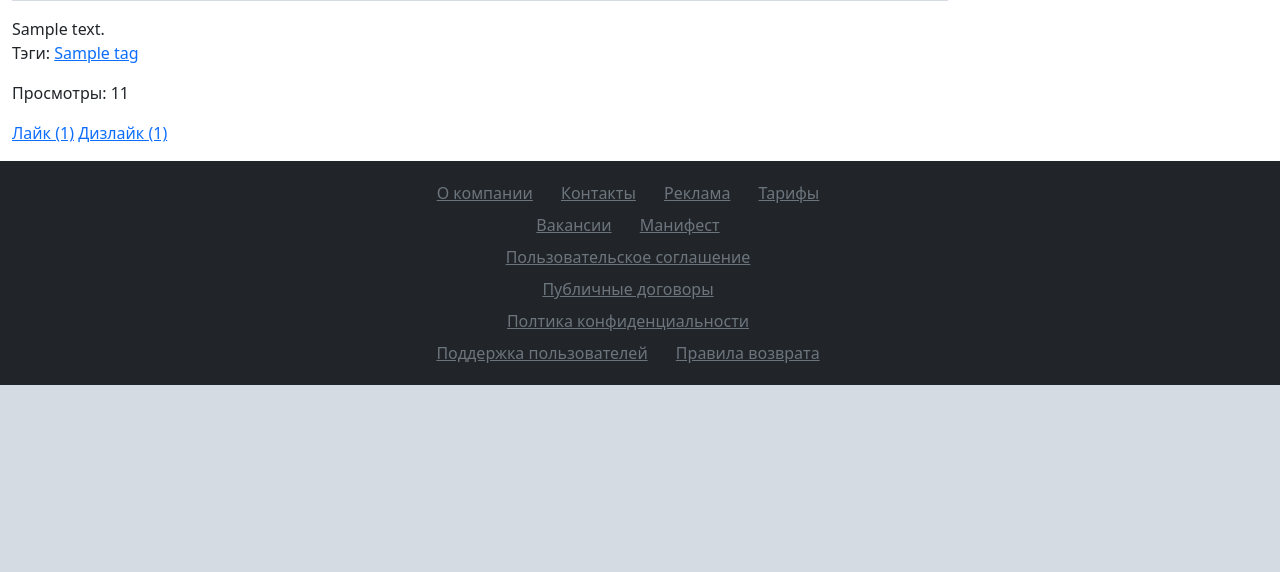
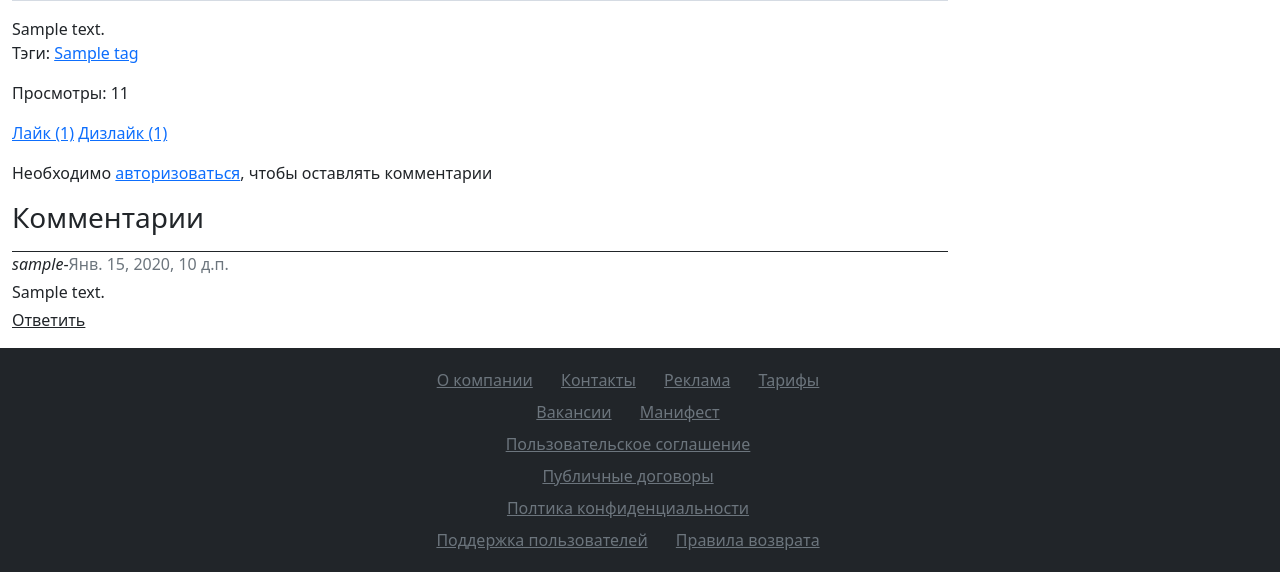
Before and after one commit to TAnd-dev/django_blog, a Django app: a page that uses templates/inc/_header.html in a window 1280 px wide. Shown: the part 869-1441 px from the top of the page. Before the commit the page ends 1254 px from the top, so only its background shows below. Run offline with Django 3.2, Linux system fonts and the light colour scheme; tables that the repository leaves empty hold one stand-in row (values such as "Sample post"); grey boxes marked "Sample" are stand-in pictures; parts of the project's set-up code (start-up, migrations or seed data) failed here and were passed over; some libraries are stand-ins or nearby versions.

Commit message:
added comments

```diff
--- a/blog/admin.py
+++ b/blog/admin.py
@@ -1,6 +1,6 @@
 from django.contrib import admin
 
-from blog.models import Post, Category, Tag
+from blog.models import Post, Category, Tag, Comments
 from ckeditor_uploader.widgets import CKEditorUploadingWidget
 from django import forms
 
@@ -32,3 +32,4 @@ admin.site.register(Post, PostAdmin)
 admin.site.register(Category, CategoryAdmin)
 admin.site.register(Tag, TagAdmin)
 # admin.site.register(UserPostRelation)
+admin.site.register(Comments)
--- /dev/null
+++ b/blog/forms.py
@@ -0,0 +1,14 @@
+from django import forms
+
+from blog.models import Comments
+
+
+class CommentForm(forms.ModelForm):
+    class Meta:
+        model = Comments
+        fields = ('text',)
+        widgets = {
+            'text': forms.Textarea(
+                attrs={'class': 'form-control', 'placeholder': 'Напишите комментарий', 'id': 'floatingTextarea2',
+                       'style': 'height: 100px'}),
+        }
--- a/blog/models.py
+++ b/blog/models.py
@@ -111,6 +111,41 @@ class Tag(models.Model):
         ordering = ['tag_name']
 
 
+class Comments(models.Model):
+    post = models.ForeignKey(
+        Post,
+        on_delete=models.CASCADE,
+        verbose_name='Пост',
+        related_name='post_comments'
+    )
+    text = models.TextField(
+        verbose_name='Текст комментария'
+    )
+    author = models.ForeignKey(
+        'auth.User',
+        on_delete=models.CASCADE,
+        verbose_name='author',
+        related_name='user_comments'
+    )
+    parent = models.ForeignKey(
+        'self',
+        on_delete=models.CASCADE,
+        blank=True,
+        null=True,
+        related_name='replies'
+    )
+    created_date = models.DateTimeField(
+        verbose_name='Дата создания',
+        auto_now_add=True
+    )
+
+    class Meta:
+        ordering = ['created_date']
+
+    def __str__(self):
+        return f'{self.author}: {self.text}'
+
+
 # class UserPostRelation(models.Model):
 #
 #     RATE_CHOICES = (
--- a/blog/templates/blog/base_blog.html
+++ b/blog/templates/blog/base_blog.html
@@ -1,9 +1,10 @@
 {% extends 'base.html' %}
+
+{% block content %}{% endblock %}
 
 {% block sidebar %}
 {% include 'inc/_sidebar.html' %}
 {% endblock %}
-{% block content %}{% endblock %}
 
 {% block footer %}
 {% include 'inc/_footer.html' %}
--- a/blog/templates/blog/post_detail.html
+++ b/blog/templates/blog/post_detail.html
@@ -22,5 +22,48 @@
         <a href="#">Лайк ({{ post.likes }})</a>
         <a href="#">Дизлайк ({{ post.dislikes }})</a>
     </div>
+    <div>
+        {% if request.user.is_authenticated %}
+        <h3 class="my-3">Написать комментарий</h3>
+        <form method="post">
+            {% csrf_token %}
+            {{ form.text }}
+            <button type="submit" class="btn btn-primary mt-2">Отправить</button>
+        </form>
+        {% else %}
+        <p class="my-3">Необходимо <a href="{% url 'login' %}">авторизоваться</a>, чтобы оставлять комментарии</p>
+        {% endif %}
+        <h3 class="my-3">Комментарии</h3>
+        {% for comment in comments %}
+        {% if not comment.parent %}
+        <div class="border-top border-dark">
+            <p class="mb-1"><span class="fst-italic">{{ comment.author }}</span>-<span
+                    class="text-muted">{{ comment.created_date }}</span></p>
+            <p class="mb-1">{{ comment.text }}</p>
+            <a class="link-dark" data-bs-toggle="collapse" href="#comment_{{ comment.pk }}" role="button"
+               aria-expanded="false" aria-controls="collapseExample">
+                Ответить
+            </a>
+            <div class="collapse ms-2" id="comment_{{ comment.pk }}">
+                <form method="post">
+                    {% csrf_token %}
+                    {{ form.text }}
+                    <button type="submit" class="btn btn-primary mt-2" name="parent_id" value="{{ comment.id }}">
+                        Ответить
+                    </button>
+                </form>
+            </div>
+            {% for reply in comment.replies.all %}
+            <div class="ms-3 border-top">
+                <p class="mb-1"><span class="fst-italic">{{ reply.author }}</span>-<span
+                        class="text-muted">{{ reply.created_date }}</span></p>
+                <p class="mb-1">{{ reply.text }}</p>
+            </div>
+            {% endfor %}
+        </div>
+        {% endif %}
+        {% endfor %}
+
+    </div>
 </div>
 {% endblock %}
--- a/blog/templates/blog/sidebar_tpl.html
+++ b/blog/templates/blog/sidebar_tpl.html
@@ -33,7 +33,7 @@
     </div>
 </div>
 {% endfor %}
-<div>
+<div class="col">
     {% for tag in tags %}
     <a href="{{ tag.get_absolute_url }}" class="btn btn-dark mb-1" type="button" id="dropdownMenuButton1"
        aria-expanded="false">
--- a/blog/views.py
+++ b/blog/views.py
@@ -1,8 +1,10 @@
 from django.db.models import F
-from django.shortcuts import render
+from django.urls import reverse
 from django.views.generic import ListView, DetailView
+from django.views.generic.edit import FormMixin
 
-from blog.models import Post, Category, Tag
+from blog.forms import CommentForm
+from blog.models import Post, Category, Tag, Comments
 
 sort_list = {
     'created_date': 'По времени',
@@ -74,15 +76,46 @@ class PostByTag(ListView):
         return context
 
 
-class PostDetail(DetailView):
+class PostDetail(FormMixin, DetailView):
     model = Post
+    form_class = CommentForm
+
+    def get_success_url(self, **kwargs):
+        return reverse('post_detail', kwargs={'slug': self.get_object().slug})
 
     def get_context_data(self, *, object_list=None, **kwargs):
         context = super().get_context_data(**kwargs)
         self.object.views = F('views') + 1
         self.object.save()
         self.object.refresh_from_db()
+        context['form'] = CommentForm()
+        context['comments'] = Comments.objects.filter(post=self.get_object())
         return context
+
+    def post(self, request, *args, **kwargs):
+        form = self.get_form()
+        print(request.POST.get('parent_id'))
+
+        if form.is_valid():
+            return self.form_valid(form)
+        else:
+            return self.form_invalid(form)
+
+    def form_valid(self, form):
+        comment = form.save(commit=False)
+        comment.author = self.request.user
+        comment.post = self.get_object()
+
+        try:
+            parent_id = self.request.POST.get('parent_id')
+        except:
+            parent_id = None
+
+        if parent_id:
+            parent = Comments.objects.get(pk=parent_id)
+            comment.parent = parent
+        comment.save()
+        return super(PostDetail, self).form_valid(form)
 
 
 class Search(ListView):
--- a/templates/inc/_header.html
+++ b/templates/inc/_header.html
@@ -9,7 +9,7 @@
         </button>
         <a class="navbar-brand" href="{% url 'blog' %}">Django blog</a>
         <div class="collapse navbar-collapse" id="navbarTogglerDemo03">
-            {% cache 20 headers %}
+            {% cache 2000 headers %}
             <ul class="navbar-nav me-auto mb-2 mb-lg-0">
                 <li class="nav-item">
                     <a class="nav-link" href="{% url 'blog' %}">Главная</a>
```
